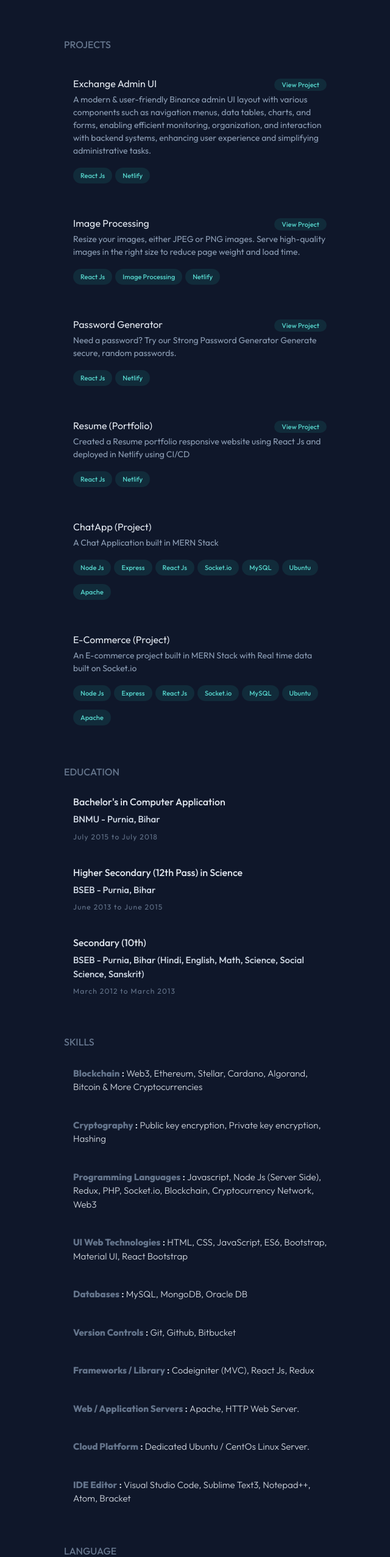
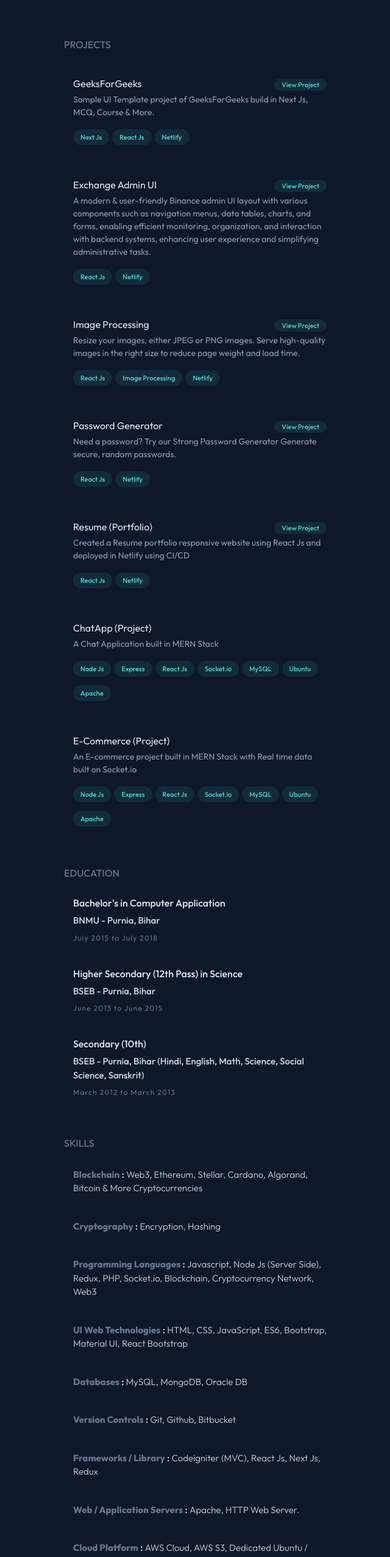
Before and after one commit to codeincrypt/codeincrypt-resume-portfolio, a React (Create React App) app: page / in a window 1280 px wide. Shown: the part 1400-3954 px from the top of the page at 61% size, without its empty margins (547-1187 px from the left). Built offline with nearby package versions, Linux system fonts and the light colour scheme.

Commit message:
resume json

```diff
--- a/public/index.html
+++ b/public/index.html
@@ -7,7 +7,7 @@
     <meta name="theme-color" content="#000000" />
     <meta
       name="description"
-      content="Web site created using create-react-app"
+      content="Creating a resume using React.js involves building components that represent different sections of your resume, such as personal information, education, work experience, skills, and more."
     />
     <link rel="apple-touch-icon" href="%PUBLIC_URL%/logo192.png" />
     <!--
@@ -24,7 +24,7 @@
       work correctly both with client-side routing and a non-root public URL.
       Learn how to configure a non-root public URL by running `npm run build`.
     -->
-    <title>React App</title>
+    <title>Codeincrypt | Resume</title>
   </head>
   <body>
     <noscript>You need to enable JavaScript to run this app.</noscript>
--- a/src/resume.json
+++ b/src/resume.json
@@ -70,6 +70,12 @@
   ],
   "projects" : [
     {
+      "name" : "GeeksForGeeks",
+      "summary" : ["Sample UI Template project of GeeksForGeeks build in Next Js, MCQ, Course & More."],
+      "technology" : ["Next Js", "React Js", "Netlify"],
+      "link": "https://codeincrypt-geeksforgeeks.netlify.app/"
+    },
+    {
       "name" : "Exchange Admin UI",
       "summary" : ["A modern & user-friendly Binance admin UI layout with various components such as navigation menus, data tables, charts, and forms, enabling efficient monitoring, organization, and interaction with backend systems, enhancing user experience and simplifying administrative tasks."],
       "technology" : ["React Js", "Netlify"],
@@ -108,14 +114,14 @@
   ],
   "skills": [
     {"name" :"Blockchain", "details":"Web3, Ethereum, Stellar, Cardano, Algorand, Bitcoin & More Cryptocurrencies"},
-    {"name" :"Cryptography", "details":"Public key encryption, Private key encryption, Hashing"},
+    {"name" :"Cryptography", "details":"Encryption, Hashing"},
     {"name" :"Programming Languages", "details":"Javascript, Node Js (Server Side), Redux, PHP, Socket.io, Blockchain, Cryptocurrency Network, Web3"},
     {"name" :"UI Web Technologies", "details" :"HTML, CSS, JavaScript, ES6, Bootstrap, Material UI, React Bootstrap"},
     {"name" :"Databases", "details":"MySQL, MongoDB, Oracle DB"},
     {"name" :"Version Controls", "details":"Git, Github, Bitbucket"},
-    {"name" :"Frameworks / Library", "details":"Codeigniter (MVC), React Js, Redux"},
+    {"name" :"Frameworks / Library", "details":"Codeigniter (MVC), React Js, Next Js, Redux"},
     {"name" :"Web / Application Servers", "details":"Apache, HTTP Web Server."},
-    {"name" :"Cloud Platform", "details":"Dedicated Ubuntu / CentOs Linux Server."},
+    {"name" :"Cloud Platform", "details":"AWS Cloud, AWS S3, Dedicated Ubuntu / CentOs Linux Server"},
     {"name" :"IDE Editor", "details":"Visual Studio Code, Sublime Text3, Notepad++, Atom, Bracket"}
   ],
   "education" : [
```
